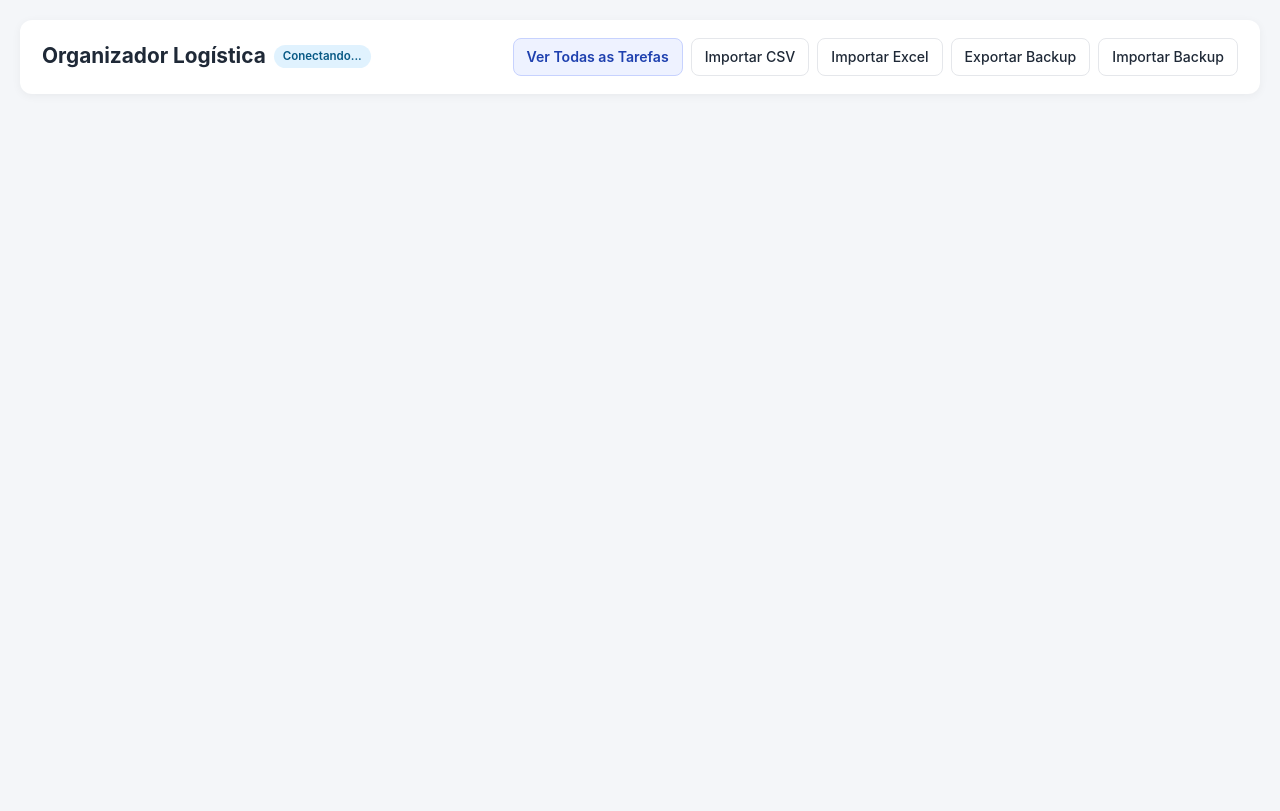
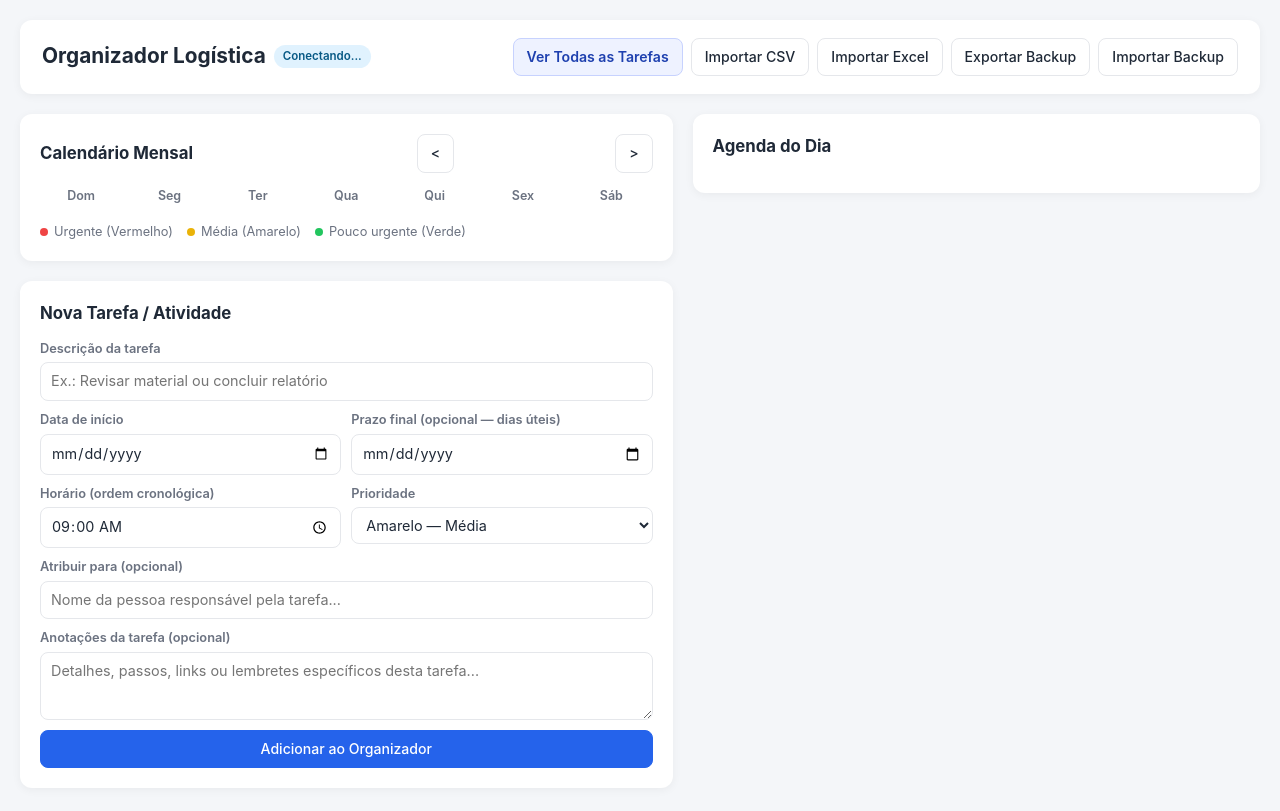
Before and after one commit to alineproencadomingues-create/Organizador-, a plain HTML site: page index.html in a window 1280 px wide. Drawn offline with Linux system fonts and the light colour scheme.

Commit message:
Update index.html

```diff
--- a/index.html
+++ b/index.html
@@ -489,6 +489,96 @@
       </div>
       <div class="extra-header-info">
         <p style="font-size:0.82rem; color:var(--muted);">
-          Visão geral de tudo o que ainda falta fazer, ordenado por data e horário.
+          Visão geral de tudo o que ainda falta fazer, ordenado por data e horário (prazos em dias úteis, sem sábado e domingo).
         </p>
-        <span id="pendingCountBadge" class
+        <span id="pendingCountBadge" class="tag-prazo">0 pendentes</span>
+      </div>
+      <div class="task-list" id="allPendingTasksList"></div>
+    </section>
+
+    <div class="grid-main">
+      <div>
+        <section class="card">
+          <div class="card-header">
+            <h2>Calendário Mensal</h2>
+            <div class="cal-nav">
+              <button type="button" onclick="mudarMes(-1)">&lt;</button>
+              <div class="cal-month-title" id="monthTitle"></div>
+              <button type="button" onclick="mudarMes(1)">&gt;</button>
+            </div>
+          </div>
+
+          <div class="cal-weekdays">
+            <div>Dom</div><div>Seg</div><div>Ter</div><div>Qua</div><div>Qui</div><div>Sex</div><div>Sáb</div>
+          </div>
+          <div class="cal-days" id="calDays"></div>
+
+          <div class="legenda">
+            <span><i class="dot urgente"></i> Urgente (Vermelho)</span>
+            <span><i class="dot media"></i> Média (Amarelo)</span>
+            <span><i class="dot pouco"></i> Pouco urgente (Verde)</span>
+          </div>
+        </section>
+
+        <section class="card" id="taskFormCard">
+          <div class="card-header">
+            <h2 id="taskFormTitle">Nova Tarefa / Atividade</h2>
+          </div>
+          <form id="taskForm" onsubmit="salvarTarefaForm(event)">
+            <input type="hidden" id="editingTaskId" value="" />
+            <div class="form-grid">
+              <div class="field full">
+                <label for="taskTitle">Descrição da tarefa</label>
+                <input type="text" id="taskTitle" placeholder="Ex.: Revisar material ou concluir relatório" required />
+              </div>
+
+              <div class="field">
+                <label for="taskStart">Data de início</label>
+                <input type="date" id="taskStart" required />
+              </div>
+
+              <div class="field">
+                <label for="taskEnd">Prazo final (opcional — dias úteis)</label>
+                <input type="date" id="taskEnd" />
+              </div>
+
+              <div class="field">
+                <label for="taskTime">Horário (ordem cronológica)</label>
+                <input type="time" id="taskTime" value="09:00" required />
+              </div>
+
+              <div class="field">
+                <label for="taskPriority">Prioridade</label>
+                <select id="taskPriority">
+                  <option value="urgente">Vermelho — Urgente</option>
+                  <option value="media" selected>Amarelo — Média</option>
+                  <option value="pouco">Verde — Pouco urgente</option>
+                </select>
+              </div>
+
+              <div class="field full">
+                <label for="taskAssignee">Atribuir para (opcional)</label>
+                <input type="text" id="taskAssignee" list="assigneesList" placeholder="Nome da pessoa responsável pela tarefa..." />
+                <datalist id="assigneesList"></datalist>
+              </div>
+
+              <div class="field full">
+                <label for="taskNote">Anotações da tarefa (opcional)</label>
+                <textarea id="taskNote" class="task-note-input" placeholder="Detalhes, passos, links ou lembretes específicos desta tarefa..."></textarea>
+              </div>
+
+              <div class="field full" style="display:flex; gap:8px; flex-direction:row;">
+                <button type="submit" id="taskSubmitBtn" class="btn-primary" style="flex:1;">Adicionar ao Organizador</button>
+                <button type="button" id="cancelEditBtn" onclick="cancelarEdicao()" style="display:none;">Cancelar Edição</button>
+              </div>
+            </div>
+          </form>
+        </section>
+      </div>
+
+      <div>
+        <section class="card">
+          <div class="card-header">
+            <h2 id="selectedDayTitle">Agenda do Dia</h2>
+          </div>
+          <p style="font-size:0.82rem;
```
